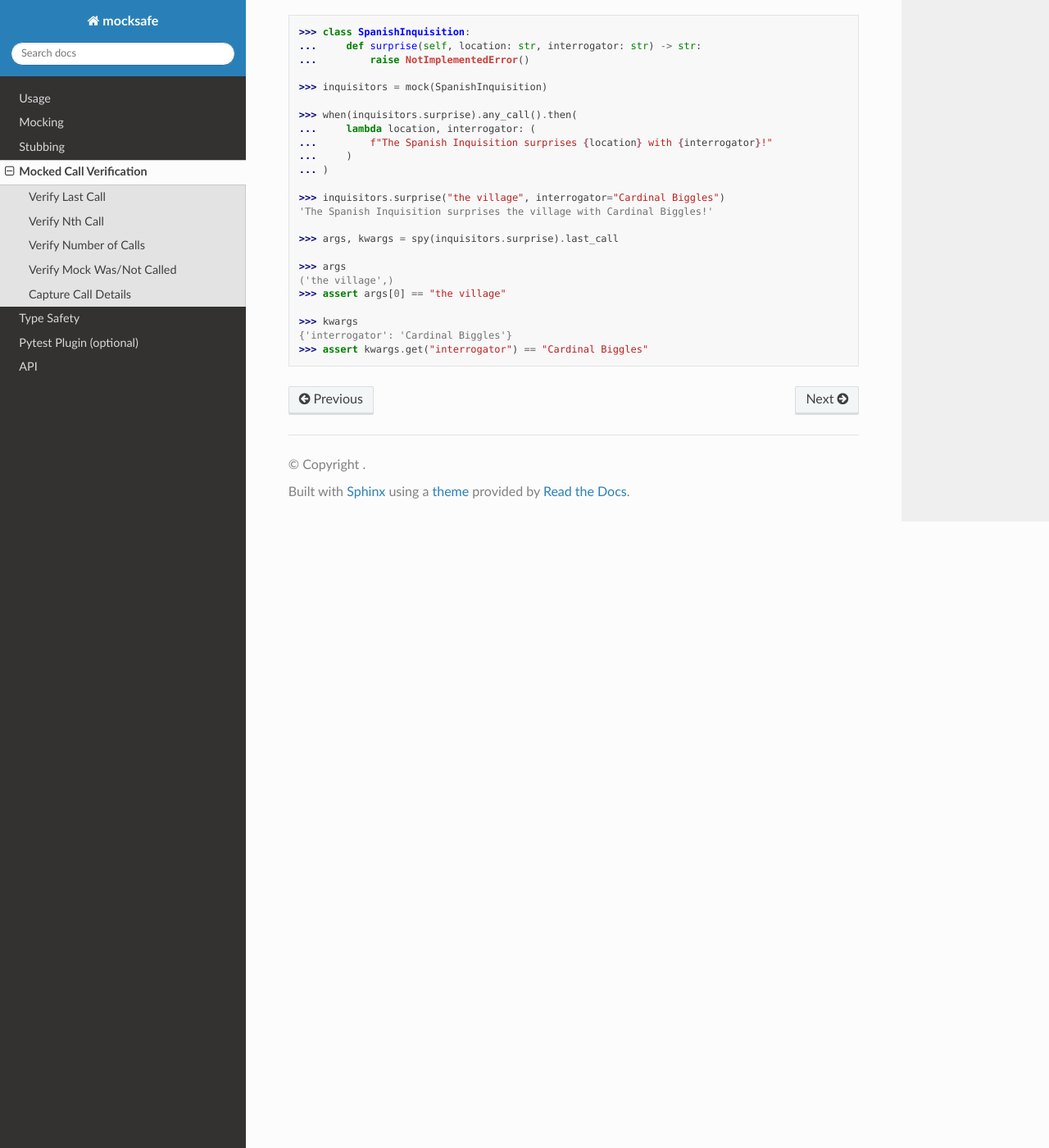
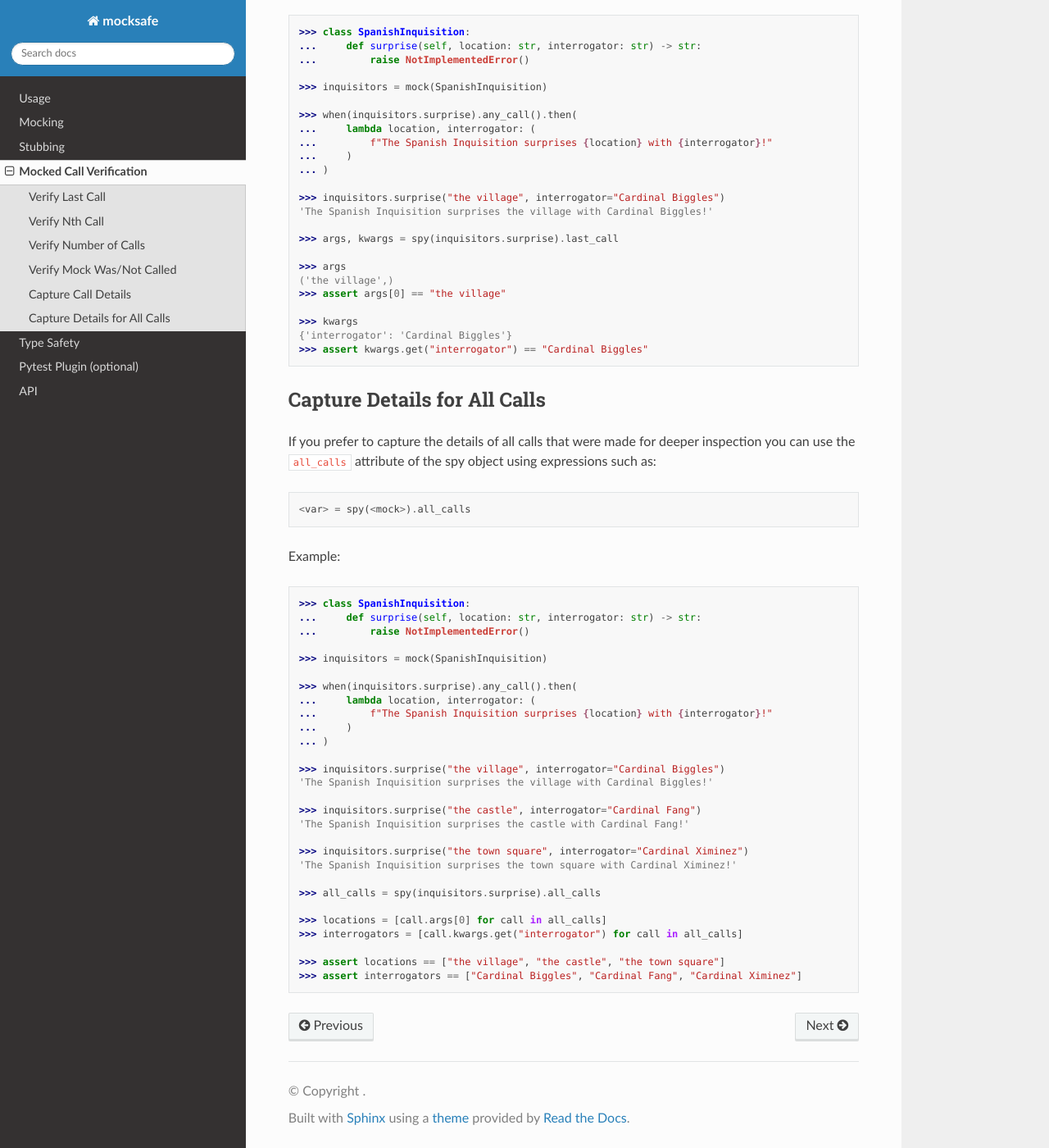
Before and after one commit to dmayo3/mocksafe, a Sphinx documentation site: the page built from docs/verification.rst, in a window 1280 px wide and 1400 px high, scrolled down 2044 px. Shown: the whole window at 82% size. Built offline with Sphinx 7.4.7 and the Read the Docs theme 3.1.0, drawn with Linux system fonts in a browser that asks for light colours.

Commit message:
Provide a better way to capture kwargs from a call (#66)
* Resolves #57

```diff
--- a/docs/verification.rst
+++ b/docs/verification.rst
@@ -128,3 +128,46 @@ Example:
     >>> kwargs
     {'interrogator': 'Cardinal Biggles'}
     >>> assert kwargs.get("interrogator") == "Cardinal Biggles"
+
+
+Capture Details for All Calls
+-----------------------------
+
+If you prefer to capture the details of all calls that were made for deeper
+inspection you can use the ``all_calls`` attribute of the spy object using
+expressions such as::
+
+    <var> = spy(<mock>).all_calls
+
+Example:
+
+.. doctest::
+
+    >>> class SpanishInquisition:
+    ...     def surprise(self, location: str, interrogator: str) -> str:
+    ...         raise NotImplementedError()
+
+    >>> inquisitors = mock(SpanishInquisition)
+
+    >>> when(inquisitors.surprise).any_call().then(
+    ...     lambda location, interrogator: (
+    ...         f"The Spanish Inquisition surprises {location} with {interrogator}!"
+    ...     )
+    ... )
+
+    >>> inquisitors.surprise("the village", interrogator="Cardinal Biggles")
+    'The Spanish Inquisition surprises the village with Cardinal Biggles!'
+
+    >>> inquisitors.surprise("the castle", interrogator="Cardinal Fang")
+    'The Spanish Inquisition surprises the castle with Cardinal Fang!'
+
+    >>> inquisitors.surprise("the town square", interrogator="Cardinal Ximinez")
+    'The Spanish Inquisition surprises the town square with Cardinal Ximinez!'
+
+    >>> all_calls = spy(inquisitors.surprise).all_calls
+
+    >>> locations = [call.args[0] for call in all_calls]
+    >>> interrogators = [call.kwargs.get("interrogator") for call in all_calls]
+
+    >>> assert locations == ["the village", "the castle", "the town square"]
+    >>> assert interrogators == ["Cardinal Biggles", "Cardinal Fang", "Cardinal Ximinez"]
```
Also changed, not shown: 1 other file.
